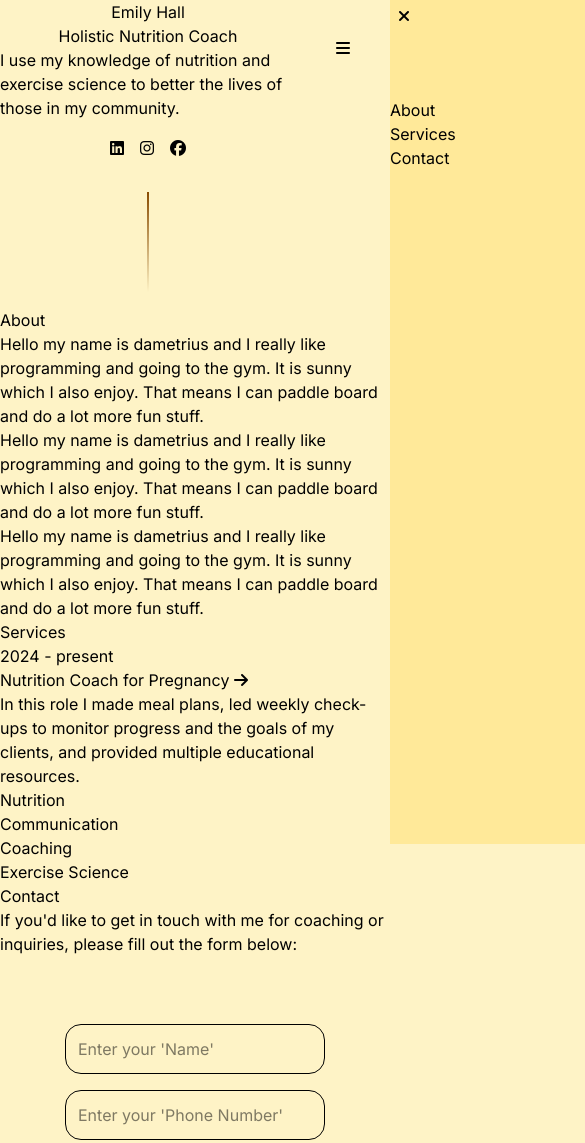
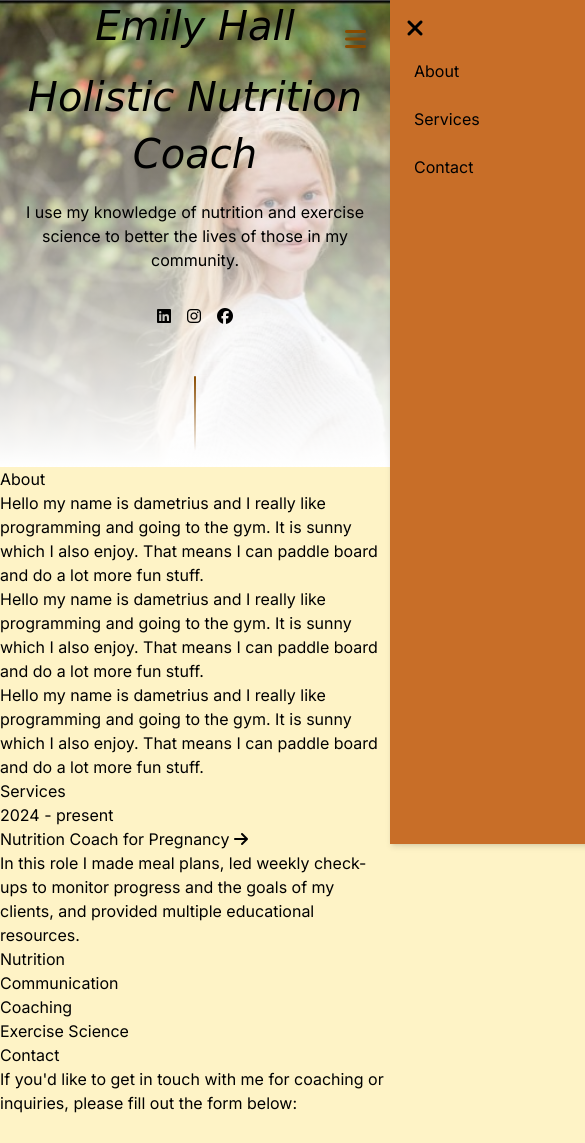
Before and after one commit to Dametrius3663/NutriStar, a website built with Vite: page index.html in a window 390 px wide. Shown: the top 1143 px of the page, 585 px wide, since content can reach past the window. Built offline with nearby package versions, Linux system fonts and the light colour scheme; a web font is replaced by a local one.

Commit message:
header work

```diff
--- a/index.html
+++ b/index.html
@@ -19,32 +19,38 @@
 
     <!-- Link to Google Fonts for custom typography & LINK FOR ICON SET -->
     <link href="https://fonts.googleapis.com/css2?family=Open+Sans:wght@400;600&display=swap" rel="stylesheet">
-    <link rel="stylesheet" href="https://cdnjs.cloudflare.com/ajax/libs/font-awesome/6.7.2/css/all.min.css" integrity="sha512-Evv84Mr4kqVGRNSgIGL/F/aIDqQb7xQ2vcrdIwxfjThSH8CSR7PBEakCr51Ck+w+/U6swU2Im1vVX0SVk9ABhg==" crossorigin="anonymous" referrerpolicy="no-referrer" />
+    <link href="https://fonts.googleapis.com/css2?family=Rouge+Script&display=swap" rel="stylesheet">
+    <link rel="stylesheet" href="https://cdnjs.cloudflare.com/ajax/libs/font-awesome/6.7.2/css/all.min.css"
+    integrity="sha512-Evv84Mr4kqVGRNSgIGL/F/aIDqQb7xQ2vcrdIwxfjThSH8CSR7PBEakCr51Ck+w+/U6swU2Im1vVX0SVk9ABhg=="
+    crossorigin="anonymous" referrerpolicy="no-referrer" />
     <link rel="icon" href="favicon.ico" type="image/x-icon"> <!-- Optional: favicon -->
-
-
-  <script>
-      var navLinks = document.getElementById('navLinks');
-      function showMenu() {
-            navLinks.style.right = "0";
-      }
-      function hideMenu() {
-            navLinks.style.right = "-200px";
-      }
-    </script>
 </head>
 
 <body id="top-of-page" class="bg-amber-100">
-   <header class="flex flex-row justify-between">
-      <div class="flex flex-col items-center">
+   <header class="relative">
+    <!-- Hamburger Menu: Positioned Top-Right -->
+    <div class="absolute top-4 right-4 z-50">
+      <button id="menu-button" class="p-2 text-yellow-800 text-2xl">
+        <i class="fa fa-bars"></i>
+      </button>
+    </div>
+
+    <!-- Background Image with Gradient -->
+    <div class="relative w-full h-vh bg-cover bg-center z-0" style="background-image: url('/bg.jpg');">
+      <div class="absolute inset-0 bg-gradient-to-b from-transparent to-white z-0"></div>
+
+      <!-- Main Content Centered Vertically -->
+      <div class="relative z-10 flex flex-col items-center justify-center text-center h-full px-4 gap-4">
         <a href="/">
-            <h1> Emily Hall</h1>
+          <h1 class="title text-2xl">Emily Hall</h1>
         </a>
-        <h4> Holistic Nutrition Coach</h4>
-        <p> I use my knowledge of nutrition and exercise science
+        <h4 class="title text-sm">Holistic Nutrition Coach</h4>
+        <p>
+          I use my knowledge of nutrition and exercise science
           to better the lives of those in my community.
         </p>
 
+        <!-- Social Links -->
         <div class="w-fit mx-auto my-4 flex flex-row items-center gap-4">
           <a class="social-link" href="https://www.linkedin.com/in/emily-nunemaker" target="_blank">
             <i class="fa-brands fa-linkedin"></i>
@@ -56,21 +62,27 @@
             <i class="fa-brands fa-facebook"></i>
           </a>
         </div>
-        <div class="w-0.5 h-[100px] rouded-lg bg-linear-to-b from-yellow-800 to-transparent
-         mx-auto my-4 items-center"></div>
+
+        <!-- Decorative Divider -->
+        <div class="w-0.5 h-[75px] rounded-lg bg-gradient-to-b from-yellow-800 to-transparent mx-auto my-4"></div>
+      </div>
     </div>
 
-
-        <nav>
-          <div class=" nav-links absolute bg-amber-300/30 h-screen w-[200px] top-0 right-[-200px] z-2" id='navLinks'>
-            <i class="fa fa-xmark p-[8px] truncate" onclick="hideMenu()"></i>
-              <ul class="block items-start gap-8 mx-auto my-15 ">
-                <li class=" block text-left"><a class="anchor-text " href="#about"><h2>About</h2></a></li>
-                <li class=" block text-left"></li><a class="anchor-text" href="#services"><h2>Services</h2></a></li>
-                <li class=" block text-left"></li><a class="anchor-text" href="#contact"><h2>Contact</h2></a></li>
+    <!-- Mobile Menu (hidden by default) -->
+    <nav id="mobile-menu" class="fixed top-0 right-0 h-full w-60 bg-amber-700/80 shadow-md transform translate-x-full transition-transform duration-300 z-50 md:hidden">
+      <div class="flex justify-start p-4">
+        <button id="close-button">
+          <i class="fa fa-xmark text-black text-2xl"></i>
+        </button>
+      </div>
+      <ul class="flex flex-col items-start px-6 gap-6">
+        <li><a class="hover:text-white hover:underline hover:decoration-white hover:duration-250 hover:ease-in"
+            href="#about">About</a></li>
+        <li><a class="hover:text-white hover:underline hover:decoration-white hover:duration-250 hover:ease-in"
+            href="#services">Services</a></li>
+        <li><a class="hover:text-white hover:underline hover:decoration-white hover:duration-250 hover:ease-in"
+            href="#contact">Contact</a></li>
       </ul>
-          </div>
-          <i class="fa fa-bars block text-brown-400/70 mx-10 my-10 text-22px cursor-pointer text-right" onclick="hideMenu()"></i>
     </nav>
   </header>
 
@@ -185,7 +197,29 @@
     <footer>
 
     </footer>
+    <script>
+  document.addEventListener("DOMContentLoaded", () => {
+    const menu = document.getElementById("mobile-menu");
+    const openBtn = document.getElementById("menu-button");
+    const closeBtn = document.getElementById("close-button");
+    const navLinks = menu.querySelectorAll("a");
 
+    openBtn.addEventListener("click", () => {
+      menu.classList.remove("translate-x-full");
+    });
+
+    closeBtn.addEventListener("click", () => {
+      menu.classList.add("translate-x-full");
+    });
+
+    // Close menu when any nav link is clicked
+    navLinks.forEach(link => {
+      link.addEventListener("click", () => {
+        menu.classList.add("translate-x-full");
+      });
+    });
+  });
+</script>
 </body>
 
 </html>
--- a/second.css
+++ b/second.css
@@ -69,14 +69,17 @@
 }
 
 
-.nav-links{
-    transition: 1s;
-}
-
 /* General styles */
 * {
     box-sizing: border-box;
     font-family: "Inter", sans-serif;
+}
+
+.title {
+font-family: "Rouge Script", cursive;
+    font-weight: 400;
+    font-style: italic;
+    font-size: 2.5rem;
 }
 
 
```
Also changed, not shown: public/bg.jpg (added). Lines whose indentation alone changed are shown as unchanged.
